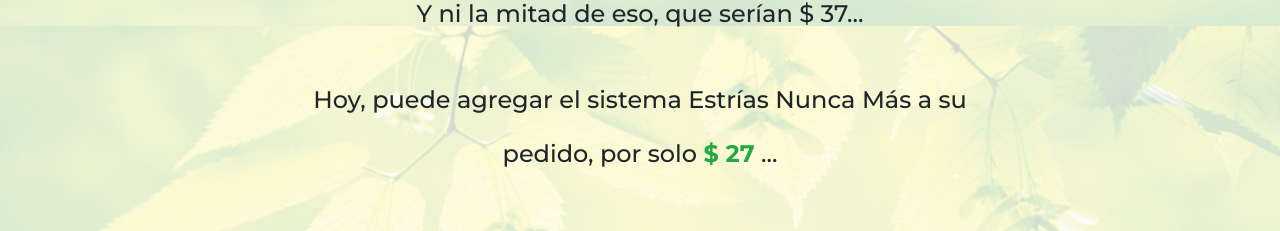
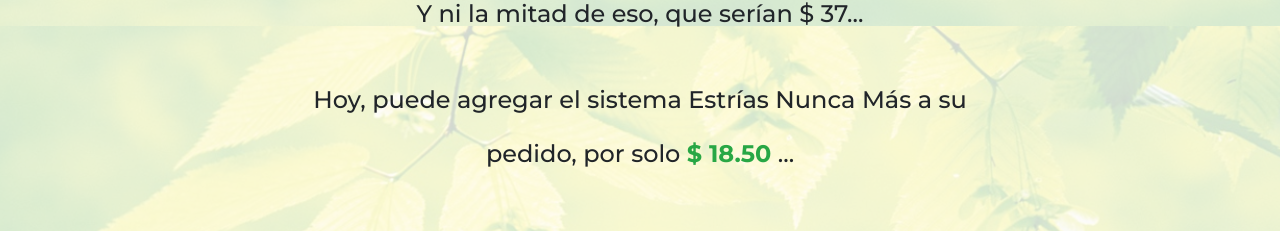
Before and after one commit to ortegamAL/barrigacero.life, a plain HTML site: page u2/index.html in a window 1280 px wide. Shown: the part 3174-3405 px from the top of the page. Drawn offline with nearby package versions, Linux system fonts and the light colour scheme; a script that the page names is missing.

Commit message:
Update index.html

```diff
--- a/u2/index.html
+++ b/u2/index.html
@@ -81,7 +81,7 @@ Esto es lo que obtienes cuando agregas Cómo borrar las estrías de forma natura
           <p class="lead">Y por eso está ofreciendo este SUPER DESCUENTO una vez...</p>
           <p class="lead">No tendrás que pagar los $ 77...</p>
           <p class="lead">Y ni la mitad de eso, que serían $ 37...</p>
-          <p class="lead">Hoy, puede agregar el sistema Estrías Nunca Más a su pedido, por solo <span class="font-weight-bold text-success">$ 27</span> <span class="font-weight-bold text-success"><span class="price"></span></span>...</p>
+          <p class="lead">Hoy, puede agregar el sistema Estrías Nunca Más a su pedido, por solo <span class="font-weight-bold text-success">$ 18.50</span> <span class="font-weight-bold text-success"><span class="price"></span></span>...</p>
           <div id="cta">
 
             <!-- HOTMART - Upsell Widget -->
```
